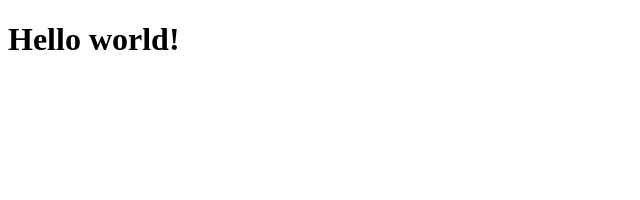
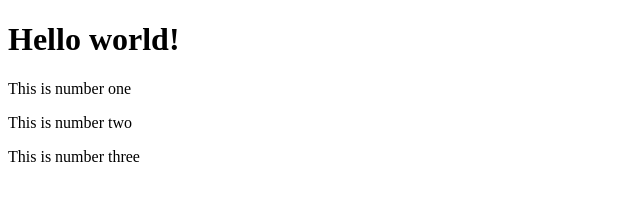
Before and after one commit to Jasin445/test, a plain HTML site: page index.html in a window 1280 px wide. Shown: the whole page, without its empty margins (0-640 px from the left). Drawn offline with Linux system fonts and the light colour scheme.

Commit message:
i added three paragraphs

```diff
--- a/index.html
+++ b/index.html
@@ -7,5 +7,8 @@
 </head>
 <body>
     <h1>Hello world!</h1>
+    <p>This is number one</p>
+    <p>This is number two</p>
+    <p>This is number three</p>
 </body>
 </html>
```
